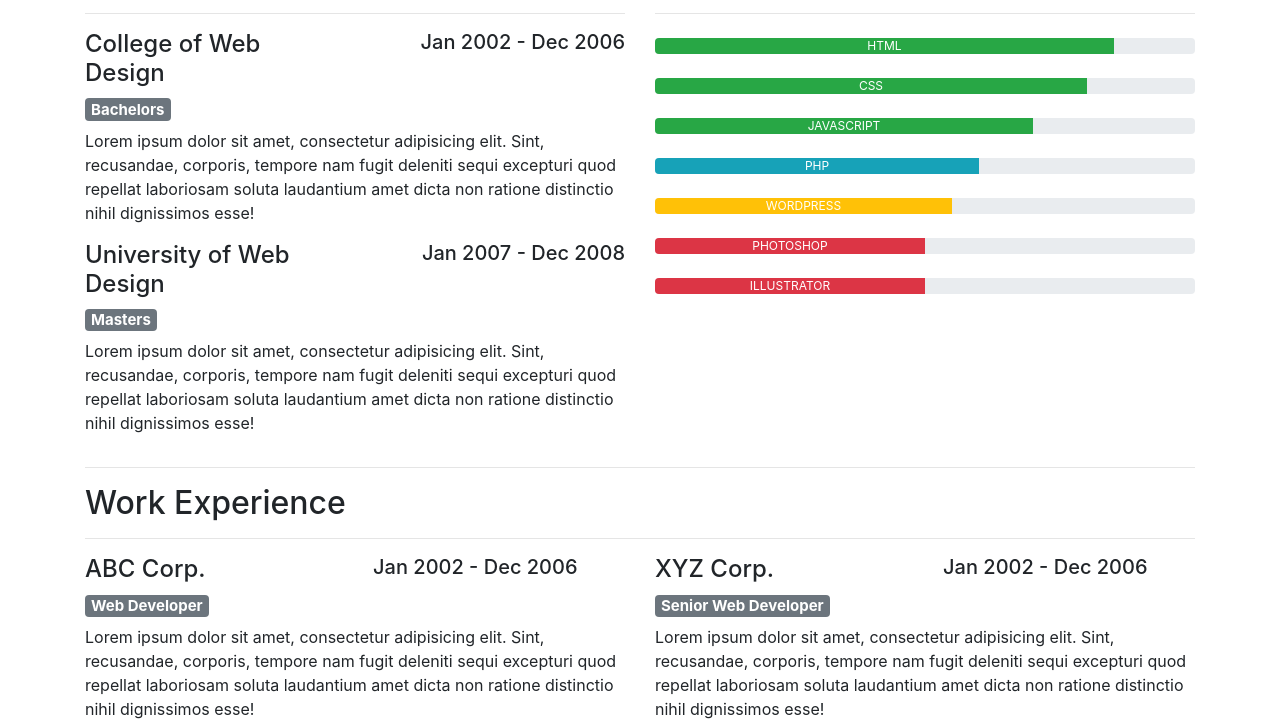
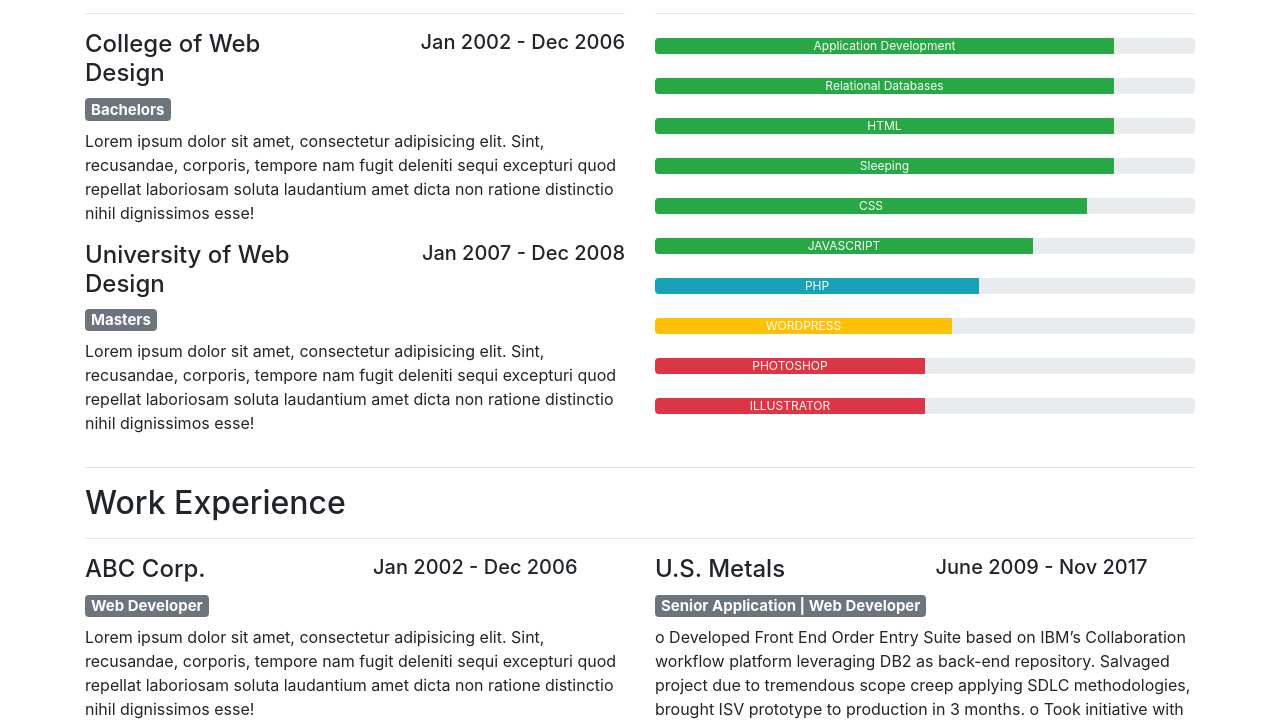
Before and after one commit to BrianLabelle/brianlabelle.github.io, a plain HTML site: page index.html in a window 1280 px wide. Shown: the part 472-1196 px from the top of the page. Drawn offline with Linux system fonts and the light colour scheme.

Commit message:
Update index.html

```diff
--- a/index.html
+++ b/index.html
@@ -26,7 +26,7 @@
             <img class="mr-3" src="images/Linkedin-HeadShot-BrianLabelle-276x276.jpg" alt="Brian Labelle | Bio">
             <div class="media-body">
               <h5 class="mt-0">Senior IT Business Analyst | Application Developer</h5>
-              Cras sit amet nibh libero, in gravida nulla. Nulla vel metus scelerisque ante sollicitudin. Cras purus odio, vestibulum in vulputate at, tempus viverra turpis. Fusce condimentum nunc ac nisi vulputate fringilla. Donec lacinia congue felis in faucibus.
+ Technology agnostic senior IT professional looking for next career stage in a cutting-edge IT department that can leverage my plethora of IT skills. A positive corporate culture is a must. Recent LinkedIn Learning Paths completed: Business Analyst, Data Analytics Specialist, Master SQL for Data Science.
             </div>
           </div>
         </div>
@@ -72,7 +72,16 @@
           <h2>Skill Set</h2>
           <hr>
           <div class="progress mt-4">
+            <div class="progress-bar bg-success" role="progressbar" aria-valuenow="85" aria-valuemin="0" aria-valuemax="100" style="width: 85%">Application Development</div>
+          </div>
+			          <div class="progress mt-4">
+            <div class="progress-bar bg-success" role="progressbar" aria-valuenow="85" aria-valuemin="0" aria-valuemax="100" style="width: 85%">Relational Databases</div>
+          </div>
+			          <div class="progress mt-4">
             <div class="progress-bar bg-success" role="progressbar" aria-valuenow="85" aria-valuemin="0" aria-valuemax="100" style="width: 85%"> HTML</div>
+          </div>
+			          <div class="progress mt-4">
+            <div class="progress-bar bg-success" role="progressbar" aria-valuenow="85" aria-valuemin="0" aria-valuemax="100" style="width: 85%"> Sleeping</div>
           </div>
           <div class="progress mt-4">
             <div class="progress-bar bg-success" role="progressbar" aria-valuenow="80" aria-valuemin="0" aria-valuemax="100" style="width: 80%"> CSS</div>
@@ -118,14 +127,18 @@
         <div class="col-md-6 col-sm-12">
           <div class="row">
             <div class="col-5">
-              <h4>XYZ Corp.</h4>
+              <h4>U.S. Metals</h4>
             </div>
             <div class="col-6">
-              <h5 class="text-right"><span aria-hidden="true"></span> Jan 2002 - Dec 2006</h5>
+              <h5 class="text-right"><span aria-hidden="true"></span> June 2009 - Nov 2017</h5>
             </div>
           </div>
-          <h5><span class="badge badge-secondary">Senior Web Developer</span></h5>
-          <p>Lorem ipsum dolor sit amet, consectetur adipisicing elit. Sint, recusandae, corporis, tempore nam fugit deleniti sequi excepturi quod repellat laboriosam soluta laudantium amet dicta non ratione distinctio nihil dignissimos esse!</p>
+          <h5><span class="badge badge-secondary">Senior Application | Web Developer</span></h5>
+          <p>o Developed Front End Order Entry Suite based on IBM’s Collaboration workflow platform leveraging DB2 as back-end repository. Salvaged project due to tremendous scope creep applying SDLC methodologies, brought ISV prototype to production in 3 months.
+
+o Took initiative with QA Manager(s) to develop application suite to achieve/maintain ISO Certification. Features include tracking Vendor Scorecards, creation & tracking of PVF industry reports, housed complex ASTM / ASME customer pipe valve and fitting specifications, approved manufacturers lists, web enabled customer surveys & vendor audits, all which alleviated outdated paper based processes.
+
+o Took initiative to implemented a multi-branch CRM solution working with key stakeholders. Acted as CRM SME Admin / Dev customizing out of the box forms to enhance sales automation processes.</p>
           <ul>
             <li>Lorem ipsum dolor sit amet.</li>
             <li>Lorem ipsum dolor sit amet, consectetur.</li>
```
